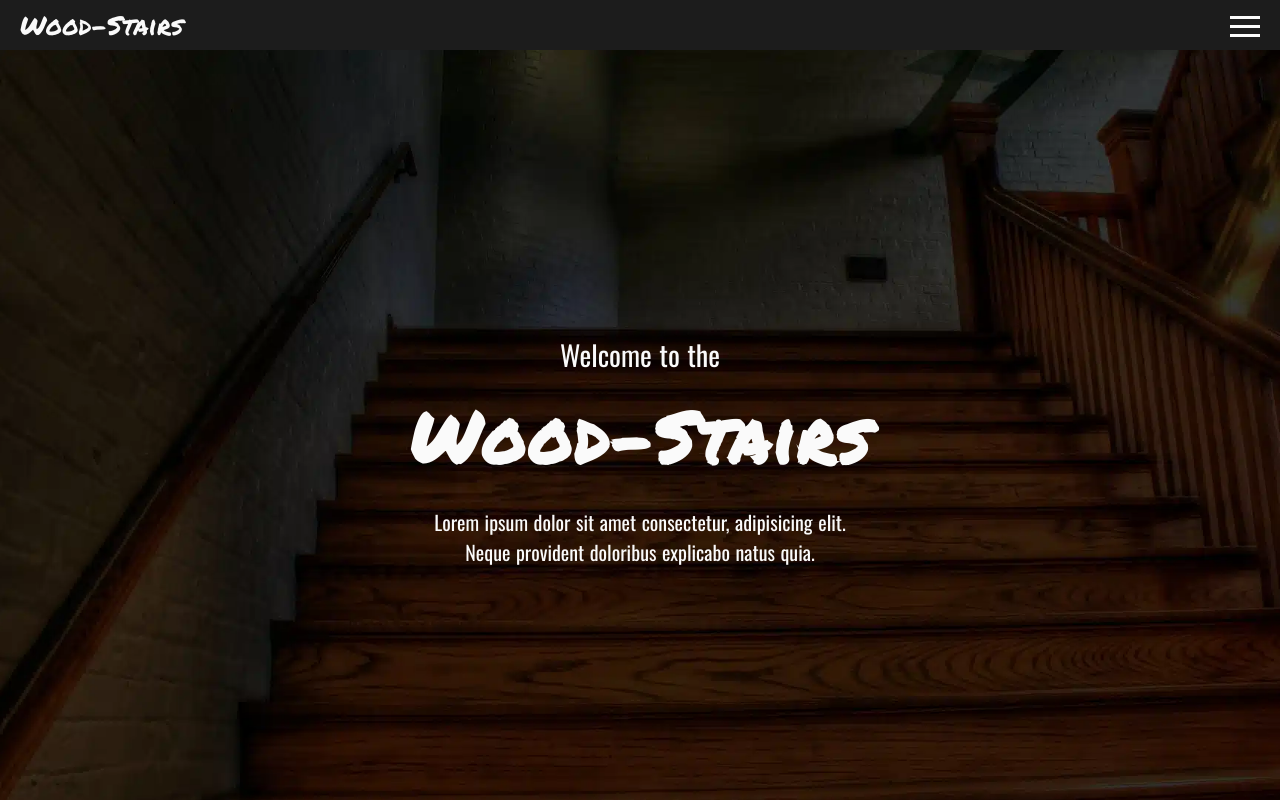
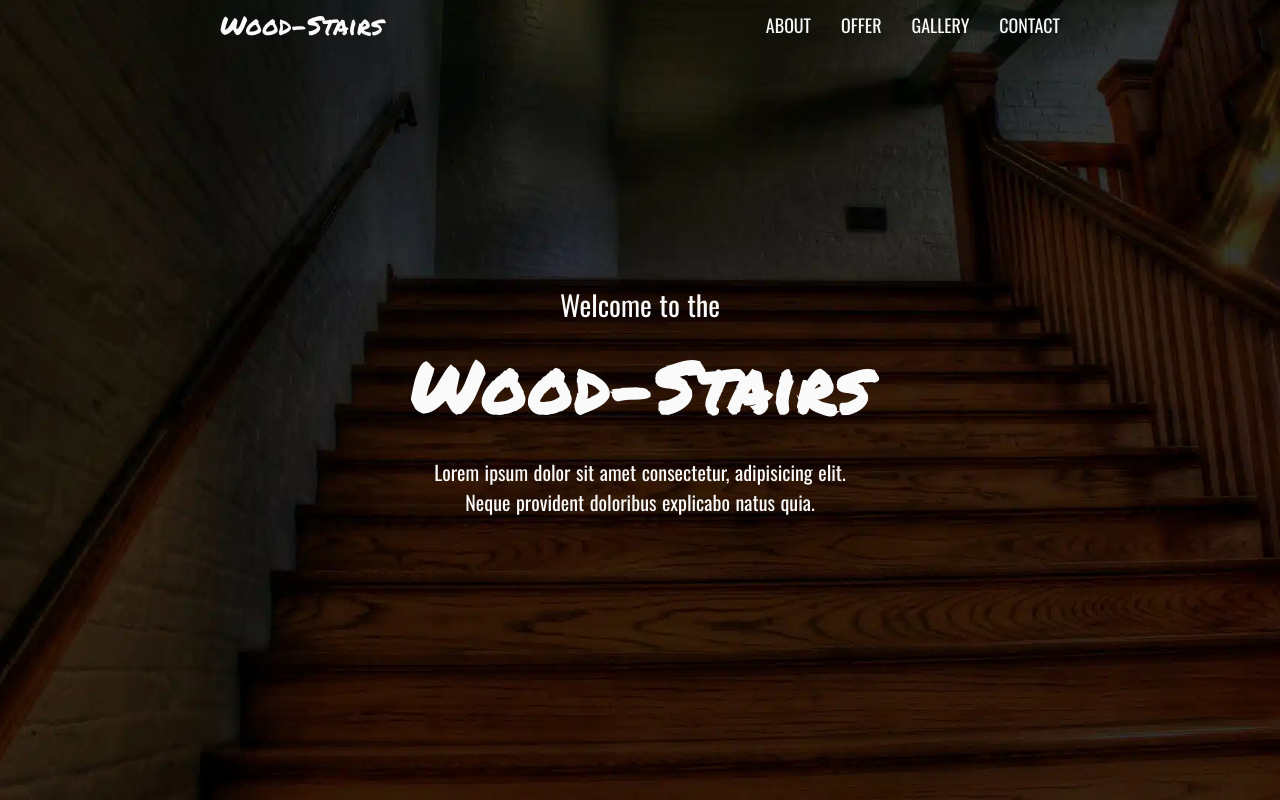
Before and after one commit to SztefkoKamil/wood-stairs, a Nuxt app: page / in a window 1280 px wide. Shown: the top 800 px of the page. Built offline with nearby package versions, Linux system fonts and the light colour scheme; a web font is replaced by a local one.

Commit message:
Add Menu content with RWD styles.
Added menu logic.
Added smooth scroll.
Added RWD styles for mobile & desktop.

```diff
--- a/components/Hero.vue
+++ b/components/Hero.vue
@@ -47,6 +47,10 @@
   }
 
   @media screen and (min-width: 768px) {
+    & {
+      margin: 0;
+    }
+
     .title-container {
       width: 500px;
 
--- a/components/Menu.vue
+++ b/components/Menu.vue
@@ -1,7 +1,8 @@
 <template>
-  <header class="menu-container">
+  <header class="menu-container" :class="{ top }">
+    <div class="wrapper">
       <a class="logo" href="#top">Wood-Stairs</a>
-    <button v-if="!desktop" @click="open = !open">
+      <button @click="open = !open">
         <div class="toggle-menu-btn" :class="{ open }">
           <span></span>
           <span></span>
@@ -14,6 +15,7 @@
         <a href="#gallery" @click="open = false">GALLERY</a>
         <a href="#contact" @click="open = false">CONTACT</a>
       </nav>
+    </div>
   </header>
 </template>
 
@@ -22,7 +24,18 @@ export default {
   data() {
     return {
       open: false,
-      desktop: false
+      top: true
+    }
+  },
+  beforeMount() {
+    window.addEventListener('scroll', this.checkScrollY)
+    this.checkScrollY()
+  },
+  methods: {
+    checkScrollY() {
+      const scrollY = window.scrollY
+      if (scrollY > 200) this.top = false
+      else this.top = true
     }
   }
 }
@@ -35,12 +48,19 @@ export default {
   left: 0;
   height: 50px;
   width: 100%;
-  background: var(--menu-bg);
+  background-color: var(--menu-bg);
+  z-index: 20;
+  transition: background-color, 0.2s ease-in;
+
+  .wrapper {
     display: flex;
     justify-content: space-between;
     align-items: center;
-  z-index: 20;
+    max-width: 880px;
+    height: 100%;
+    margin: 0 auto;
     padding: 0 20px;
+  }
 
   a {
     text-decoration: none;
@@ -50,6 +70,32 @@ export default {
   .logo {
     font-family: 'Permanent Marker';
     font-size: 26px;
+  }
+
+  nav {
+    position: absolute;
+    right: -210px;
+    top: 49px;
+    display: flex;
+    flex-flow: column;
+    align-items: center;
+    background: var(--menu-bg);
+    width: 200px;
+    height: 100vh;
+    transition: transform 0.2s ease-in;
+
+    a {
+      font-size: 18px;
+      margin-top: 30px;
+
+      &:first-child {
+        margin-top: 40px;
+      }
+    }
+
+    &.open {
+      transform: translateX(-210px);
+    }
   }
 
   button {
@@ -86,29 +132,30 @@ export default {
     }
   }
 
+  @media screen and (min-width: 768px) {
+    .wrapper {
       nav {
-    position: absolute;
-    right: -210px;
-    top: 50px;
-    display: flex;
-    flex-flow: column;
-    align-items: center;
-    background: var(--menu-bg);
-    width: 200px;
-    height: 100vh;
-    transition: transform 0.2s ease-in;
+        position: static;
+        flex-flow: row;
+        height: auto;
+        width: auto;
 
         a {
-      font-size: 18px;
-      margin-top: 30px;
-
-      &:first-child {
-        margin-top: 40px;
+          margin: 0 0 0 30px;
         }
       }
 
-    &.open {
-      transform: translateX(-210px);
+      button {
+        display: none;
+      }
+    }
+
+    &.top {
+      background-color: transparent;
+
+      nav {
+        background-color: transparent;
+      }
     }
   }
 }
--- a/layouts/default.vue
+++ b/layouts/default.vue
@@ -32,6 +32,7 @@ html {
   --card-bg: #e9e9e9;
   --green: #3eb115;
   --shadow: hsla(0, 0%, 40%, 0.75);
+  scroll-behavior: smooth;
 }
 
 *,
```
Lines whose indentation alone changed are shown as unchanged.
